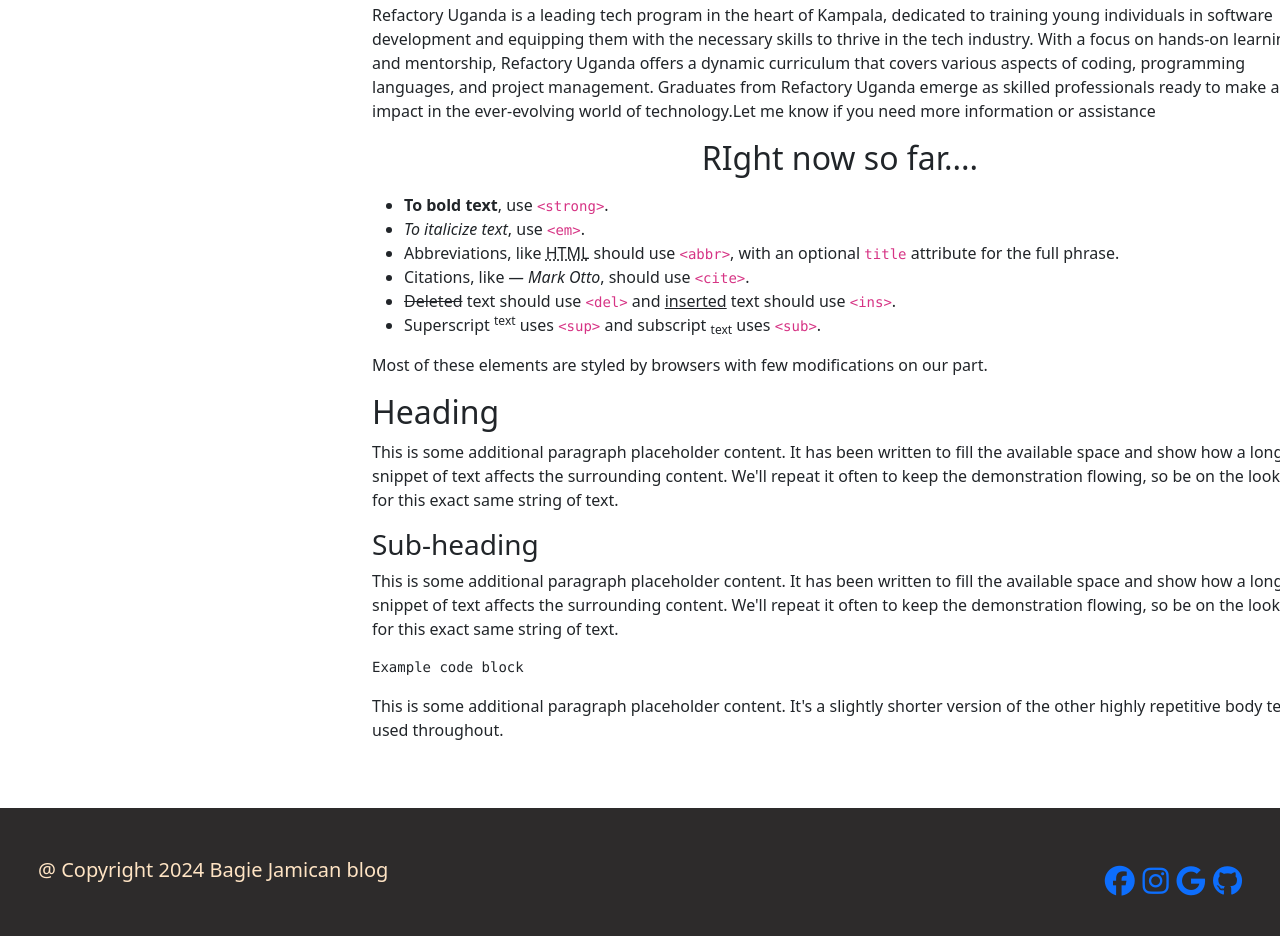
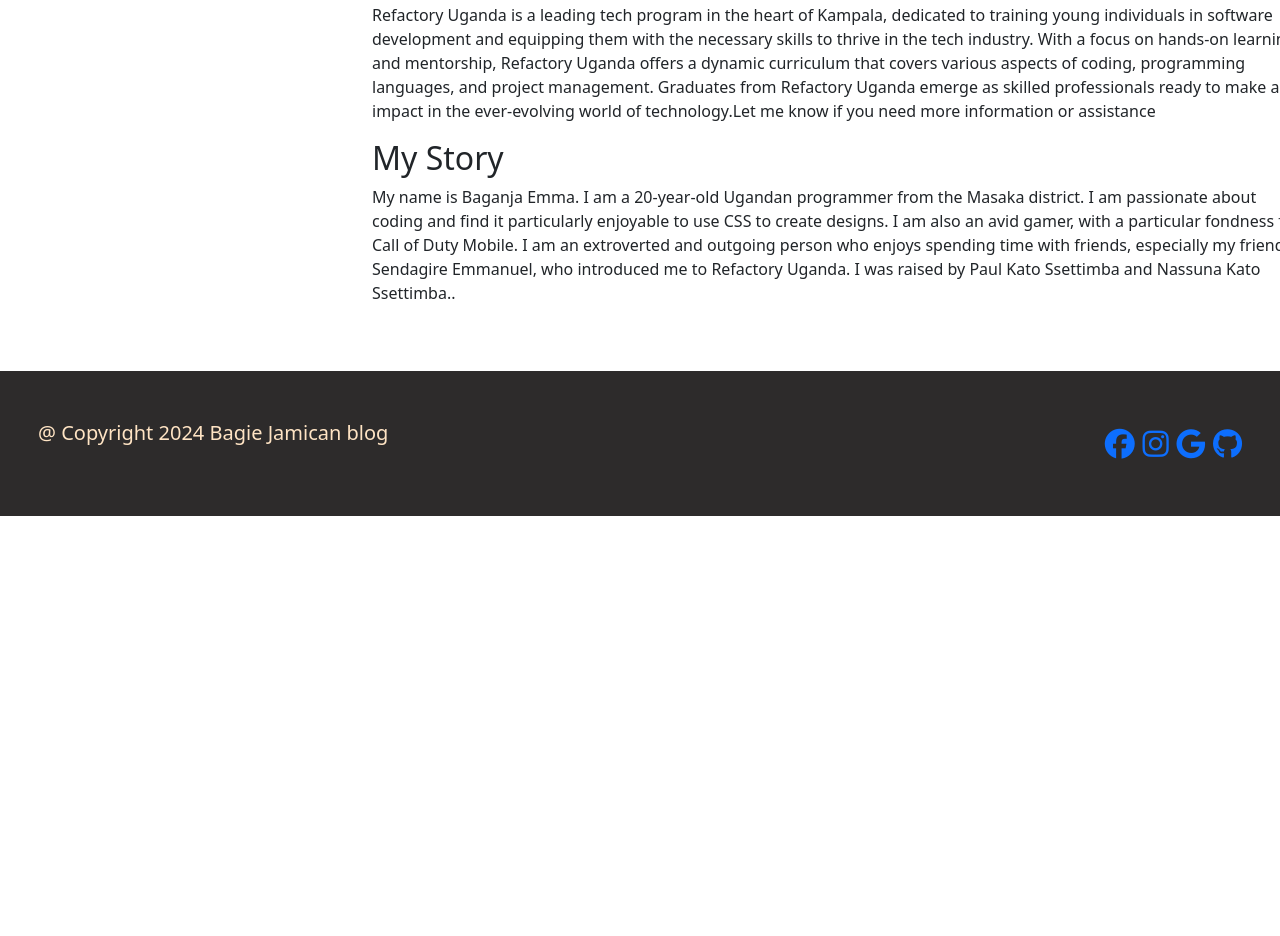
Before and after one commit to Blacksheep256/MyfirstBlog, a plain HTML site: page blog.html in a window 1280 px wide. Shown: the part 1389-2325 px from the top of the page. After the commit the page ends 1905 px from the top, so only its background shows below. Drawn offline with nearby package versions, Linux system fonts and the light colour scheme.

Commit message:
Added my comments on it.

```diff
--- a/blog.html
+++ b/blog.html
@@ -134,44 +134,19 @@
                         impact in the ever-evolving world of technology.Let me know if you need more information or
                         assistance</p>
 
-                    <center>
-                        <h2>RIght now so far....</h2>
-                    </center>
-                    <p>
-                    </p>
-                    <ul>
-                        <li><strong>To bold text</strong>, use <code
-                                class="language-plaintext highlighter-rouge">&lt;strong&gt;</code>.</li>
-                        <li><em>To italicize text</em>, use <code
-                                class="language-plaintext highlighter-rouge">&lt;em&gt;</code>.</li>
-                        <li>Abbreviations, like <abbr title="HyperText Markup Langage">HTML</abbr> should use <code
-                                class="language-plaintext highlighter-rouge">&lt;abbr&gt;</code>, with an optional <code
-                                class="language-plaintext highlighter-rouge">title</code> attribute for the full phrase.
-                        </li>
-                        <li>Citations, like <cite>— Mark Otto</cite>, should use <code
-                                class="language-plaintext highlighter-rouge">&lt;cite&gt;</code>.</li>
-                        <li><del>Deleted</del> text should use <code
-                                class="language-plaintext highlighter-rouge">&lt;del&gt;</code> and <ins>inserted</ins>
-                            text should use <code class="language-plaintext highlighter-rouge">&lt;ins&gt;</code>.</li>
-                        <li>Superscript <sup>text</sup> uses <code
-                                class="language-plaintext highlighter-rouge">&lt;sup&gt;</code> and subscript
-                            <sub>text</sub> uses <code class="language-plaintext highlighter-rouge">&lt;sub&gt;</code>.
-                        </li>
-                    </ul>
-                    <p>Most of these elements are styled by browsers with few modifications on our part.</p>
-                    <h2>Heading</h2>
-                    <p>This is some additional paragraph placeholder content. It has been written to fill the available
-                        space and show how a longer snippet of text affects the surrounding content. We'll repeat it
-                        often to keep the demonstration flowing, so be on the lookout for this exact same string of
-                        text.</p>
-                    <h3>Sub-heading</h3>
-                    <p>This is some additional paragraph placeholder content. It has been written to fill the available
-                        space and show how a longer snippet of text affects the surrounding content. We'll repeat it
-                        often to keep the demonstration flowing, so be on the lookout for this exact same string of
-                        text.</p>
-                    <pre><code>Example code block</code></pre>
-                    <p>This is some additional paragraph placeholder content. It's a slightly shorter version of the
-                        other highly repetitive body text used throughout.</p>
+
+
+
+                    <h2>My Story </h2>
+
+
+                    <p>My name is Baganja Emma. I am a 20-year-old Ugandan programmer from the Masaka district. I am
+                        passionate about coding and find it particularly enjoyable to use CSS to create designs. I am
+                        also an avid gamer, with a particular fondness for Call of Duty Mobile. I am an extroverted and
+                        outgoing person who enjoys spending time with friends, especially my friend Sendagire Emmanuel,
+                        who introduced me to Refactory Uganda. I was raised by Paul Kato Ssettimba and Nassuna Kato
+                        Ssettimba..</p>
+
                 </article>
             </div>
         </div>
```
